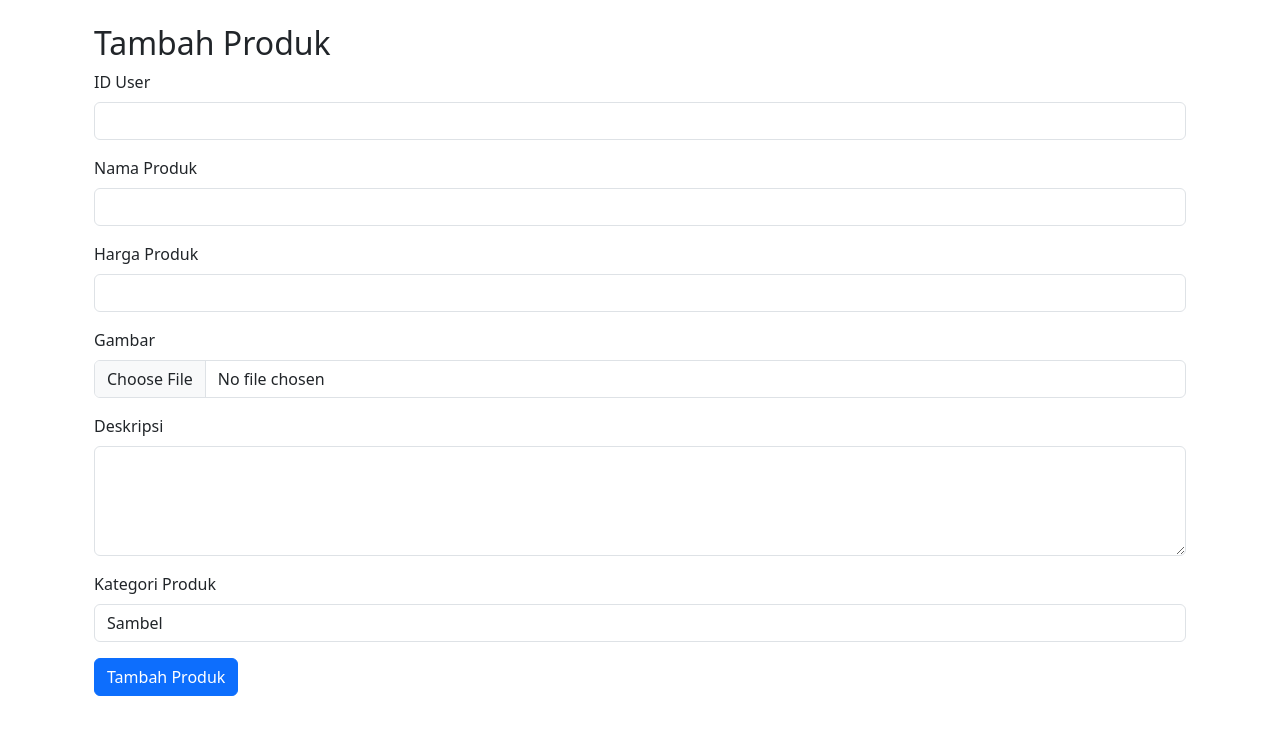
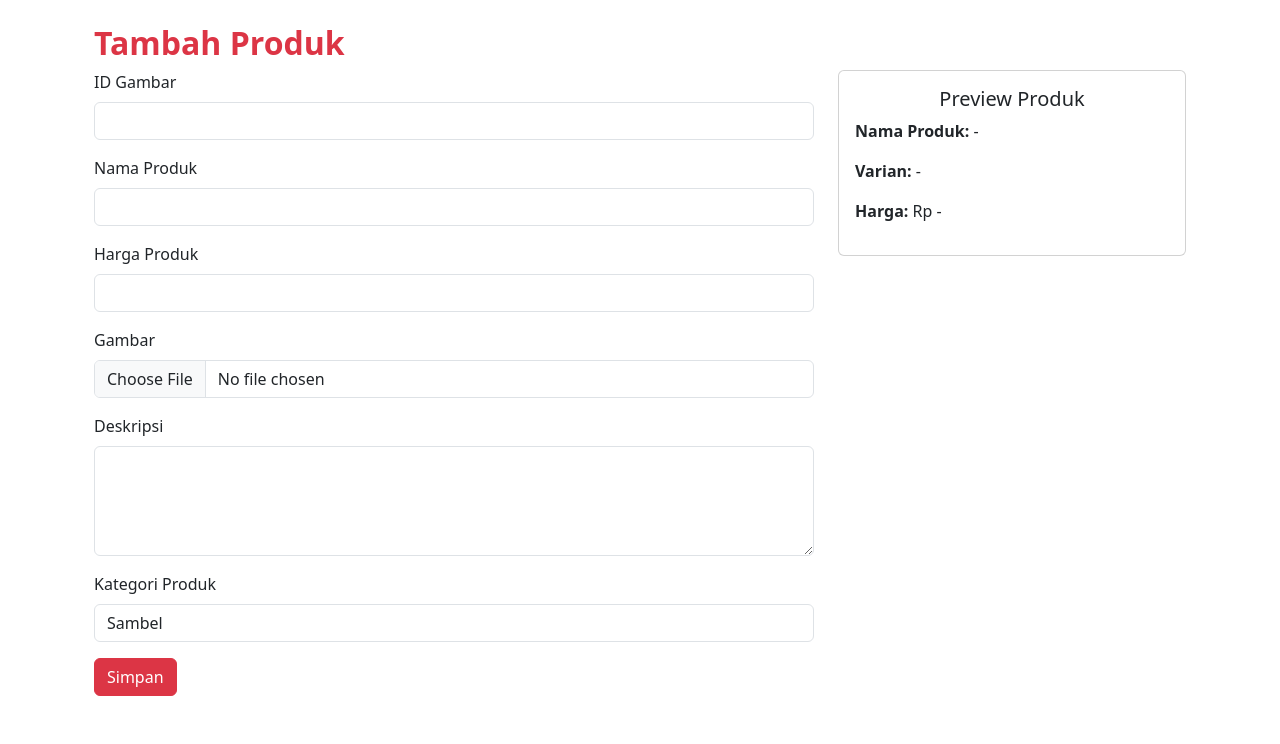
Before and after one commit to rkaaaaaa/ProyekTI-TokoOlehOleh, a Laravel app: page /dashboard/produk/tambah in a window 1280 px wide. Shown: the part 56-800 px from the top of the page. Run offline with Laravel 12, Linux system fonts and the light colour scheme.

Commit message:
ubah tampilan TambahProduk

```diff
--- a/resources/views/TambahProduk.blade.php
+++ b/resources/views/TambahProduk.blade.php
@@ -2,28 +2,30 @@
 
 @section('content')
 <div class="container">
-    <h2>Tambah Produk</h2>
-    <form action="{{ route('produk.store') }}" method="POST" enctype="multipart/form-data">
+    <h2 class="text-danger fw-bold">Tambah Produk</h2>
+    <div class="row">
+        <div class="col-md-8">
+            <form action="{{ route('produk.store') }}" method="POST" enctype="multipart/form-data" oninput="updatePreview()">
                 @csrf
 
                 <div class="mb-3">
-            <label class="form-label">ID User</label>
+                    <label class="form-label">ID Gambar</label>
                     <input type="number" class="form-control" name="idUser" required>
                 </div>
 
                 <div class="mb-3">
                     <label class="form-label">Nama Produk</label>
-            <input type="text" class="form-control" name="namaProduk" required>
+                    <input type="text" class="form-control" name="namaProduk" id="namaProduk" required>
                 </div>
 
                 <div class="mb-3">
                     <label class="form-label">Harga Produk</label>
-            <input type="number" class="form-control" name="hargaProduk" required>
+                    <input type="number" class="form-control" name="hargaProduk" id="hargaProduk" required>
                 </div>
 
                 <div class="mb-3">
                     <label class="form-label">Gambar</label>
-            <input type="file" class="form-control" name="gambarProduk" required>
+                    <input type="file" class="form-control" name="gambarProduk" id="gambarProduk" accept="image/*" onchange="previewImage(event)" required>
                 </div>
 
                 <div class="mb-3">
@@ -33,13 +35,40 @@
 
                 <div class="mb-3">
                     <label class="form-label">Kategori Produk</label>
-            <select class="form-control" name="kategoriProduk" required>
+                    <select class="form-control" name="kategoriProduk" id="kategoriProduk" required>
                         <option value="Sambel">Sambel</option>
                         <option value="Makanan">Makanan</option>
                     </select>
                 </div>
 
-        <button type="submit" class="btn btn-primary">Tambah Produk</button>
+                <button type="submit" class="btn btn-danger">Simpan</button>
             </form>
         </div>
+
+        <div class="col-md-4">
+            <div class="card p-3">
+                <h5 class="text-center">Preview Produk</h5>
+                <img id="previewImage" src="" class="img-fluid d-none" alt="Preview Gambar">
+                <p><strong>Nama Produk:</strong> <span id="previewNama">-</span></p>
+                <p><strong>Varian:</strong> <span id="previewVarian">-</span></p>
+                <p><strong>Harga:</strong> <span id="previewHarga">Rp -</span></p>
+            </div>
+        </div>
+    </div>
+</div>
+
+<script>
+function previewImage(event) {
+    const preview = document.getElementById('previewImage');
+    preview.src = URL.createObjectURL(event.target.files[0]);
+    preview.classList.remove('d-none');
+}
+
+function updatePreview() {
+    document.getElementById('previewNama').textContent = document.getElementById('namaProduk').value || '-';
+    const harga = document.getElementById('hargaProduk').value;
+    document.getElementById('previewHarga').textContent = harga ? 'Rp ' + harga : 'Rp -';
+    document.getElementById('previewVarian').textContent = document.getElementById('kategoriProduk').value || '-';
+}
+</script>
 @endsection
```
Lines whose indentation alone changed are shown as unchanged.
